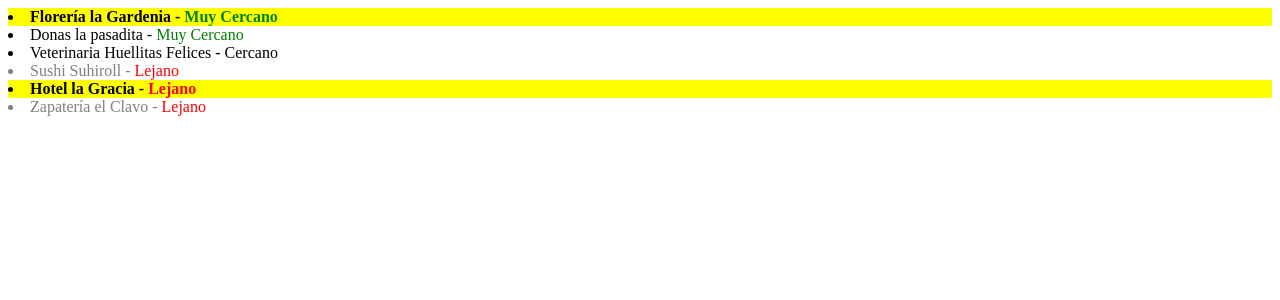
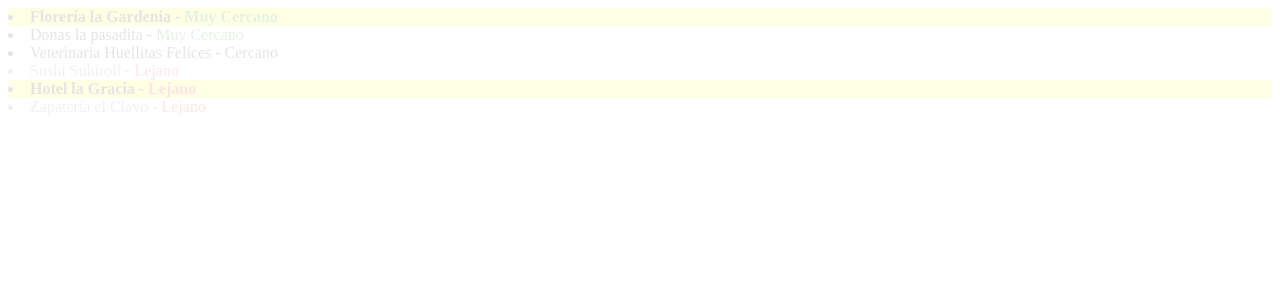
Before and after one commit to Zchule/Angular4, an Angular app: page / in a window 1280 px wide. Shown: the top 300 px of the page. Built offline with nearby package versions, Linux system fonts and the light colour scheme.

Commit message:
host Binding

```diff
--- a/src/app/app.component.html
+++ b/src/app/app.component.html
@@ -1,5 +1,5 @@
 <ng-container *ngFor="let lugar of lugares; let i = index" [ngSwitch]="lugar.cercania">
-    <a appContarClicks><li [ngStyle]="{color: (lugar.active) ? 'black' : 'gray'}" [ngClass]="{numero_par:(i+1) % 2 !== 0}" [resaltar]="lugar.plan">
+    <a><li appContarClicks [ngStyle]="{color: (lugar.active) ? 'black' : 'gray'}" [ngClass]="{numero_par:(i+1) % 2 !== 0}" [resaltar]="lugar.plan">
       {{lugar.nombre}} -
       <span *ngSwitchCase="1" [ngStyle]="{color: 'green'}">Muy Cercano</span>
       <span *ngSwitchCase="2" [ngStyle]="{color: 'black'}">Cercano</span>
--- a/src/app/directives/contar-clicks.directive.ts
+++ b/src/app/directives/contar-clicks.directive.ts
@@ -1,11 +1,13 @@
-import { Directive, HostListener } from '@angular/core';
+import { Directive, HostListener, HostBinding } from '@angular/core';
 
 @Directive({
   selector: '[appContarClicks]'
 })
 export class ContarClicksDirective {
   clickN = 0;
+  @HostBinding('style.opacity') opacity: number = .1;
   @HostListener('click', ['$event.target']) onClick(btn){
 		console.log('a',btn, "Número de Clicks:", ++this.clickN );
-	}
+    this.opacity += .1;
+  }
 }
```
